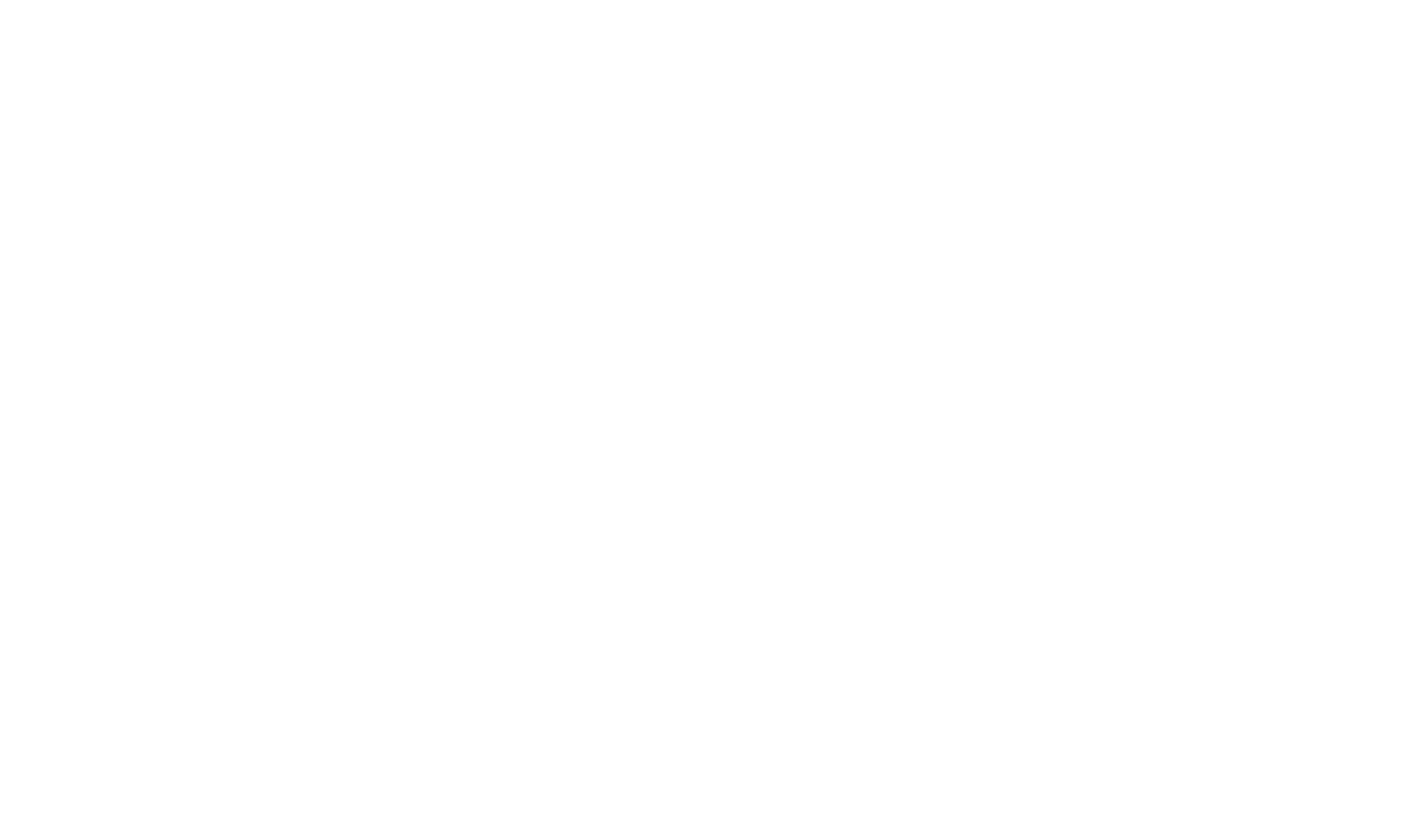
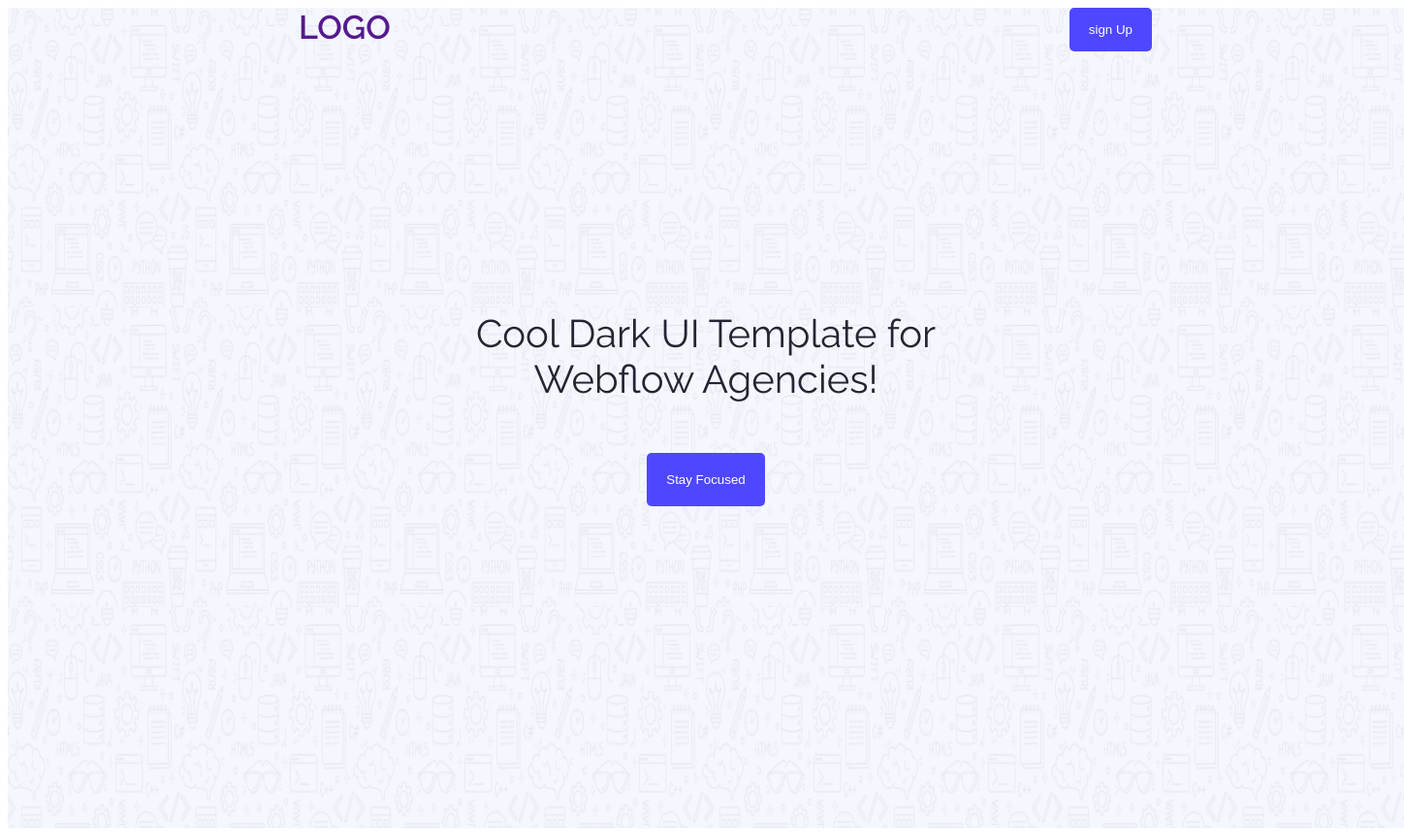
Before and after one commit to lima-akter-p/my-first-assignment-repo, a plain HTML site: page my-first-assignment-repo/index.html in a window 1280 px wide. Shown: the whole page at 97% size, 1448 px wide, since content can reach past the window. Before the commit the page ends 800 px from the top, so only its background shows below. Drawn offline with Linux system fonts and the light colour scheme.

Commit message:
added the header part of assignment repo

```diff
--- a/my-first-assignment-repo/index.html
+++ b/my-first-assignment-repo/index.html
@@ -1,12 +1,38 @@
 <!DOCTYPE html>
 <html lang="en">
+
 <head>
  <meta charset="UTF-8">
  <meta name="viewport" content="width=device-width, initial-scale=1.0">
  <title>my first assignment</title>
+ <link rel="preconnect" href="https://fonts.googleapis.com">
+<link rel="preconnect" href="https://fonts.gstatic.com" crossorigin>
+<link href="https://fonts.googleapis.com/css2?family=Open+Sans:ital,wght@0,300..800;1,300..800&family=Raleway:ital,wght@0,100..900;1,100..900&display=swap" rel="stylesheet">
+
+ <link rel="stylesheet" href="styles/color.css">
+
 </head>
-<body>
- <header>
+
+
+<body class="open-sans-simple">
+ <header class="header-sce">
+
+  <nav class="nav-all">
+   <ul>
+    <li class="logo-text"><a href="">LOGO</a></li>
+    <li><a href=""><button>sign Up</button></a></li>
+   </ul>
+    <div class="header-sec1">
+    <div class="text">Cool Dark UI Template for<br> Webflow Agencies!<br><br>
+
+    <button>Stay Focused</button>
+   </div>
+
+
+
+
+
+  </nav>
 
  </header>
  <main>
@@ -16,4 +42,5 @@
 
  </footer>
 </body>
+
 </html>
--- /dev/null
+++ b/my-first-assignment-repo/styles/color.css
@@ -0,0 +1,80 @@
+
+
+.open-sans-simple{
+  font-family: "Raleway", sans-serif;
+  font-optical-sizing: auto;
+  font-style: normal;
+  font-variation-settings:
+    "wdth" 100;
+}
+
+
+
+/* header style */
+nav ul li{
+ list-style:none;
+}
+
+nav li a{
+ text-decoration: none;
+
+
+}
+
+.logo-text{
+ font-size:34px;
+ color: #4E47FF;
+ font-weight: 600;
+}
+li button{
+ background-color:#4E47FF;
+ color: white;
+ border-radius:5px;
+ cursor: pointer;
+ border: none;
+ padding: 15px 20px;
+
+
+}
+button:hover{
+ background-color:black
+}
+nav ul{
+ justify-content:center;
+ margin:0 auto;
+ display: flex;
+ gap:50%;
+
+/* headersec1 */
+}
+button{
+ color: white;
+ background-color:#4E47FF;
+  border-radius:5px;
+ cursor: pointer;
+ border: none;
+ padding: 20px 20px;
+}
+.header-sec1{
+ display:block;
+ text-align: center;
+ margin:267px 309px;
+
+}
+.text{
+ color: #252432;
+ font-size:40px;
+}
+header{
+  background-image:url(/Assets/Hero-bg.png);
+  width: auto;
+  background-size:360PX 309PX;
+  margin: 0 auto;
+  width: 1440px;
+  height: 846px;
+
+}
+.header-sec{
+ height:846px;
+ width:1440px;
+}
```
Also changed, not shown: my-first-assignment-repo/Assets/Hero-bg.png (added), my-first-assignment-repo/Assets/avatar.png (added), my-first-assignment-repo/Assets/icon-star.png (added), my-first-assignment-repo/Assets/wc-big.png (added), my-first-assignment-repo/Assets/wc-mini.png (added).
